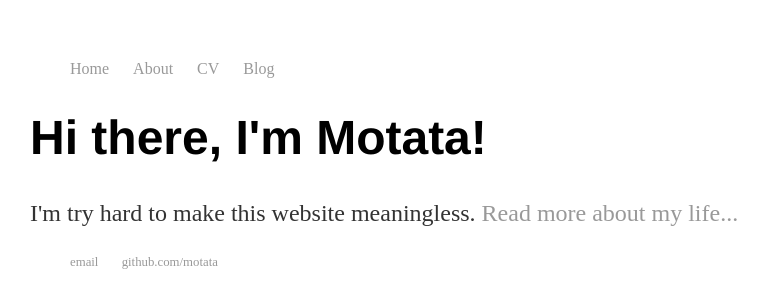
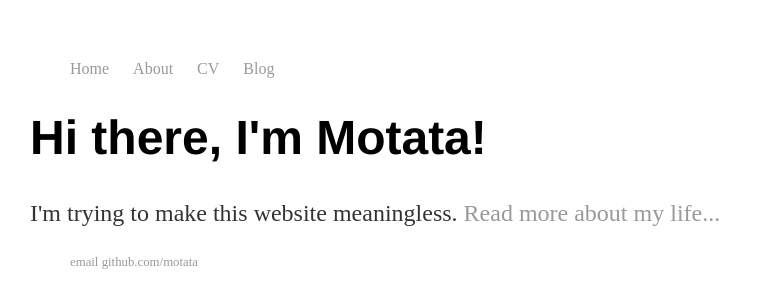
Before and after one commit to motata/motata.github.io, a Jekyll site: the page built from index.html, in a window 1280 px wide. Shown: the top 308 px of the page, without its empty margins (162-930 px from the left). Built offline with Jekyll 4.4.1, drawn with Linux system fonts in a browser that asks for light colours.

Commit message:
Update index.html

```diff
--- a/index.html
+++ b/index.html
@@ -1,32 +1,8 @@
-<!DOCTYPE html>
-<html>
-  <head>
-    <title>motata</title>
-    <!-- link to main stylesheet -->
-    <link rel="stylesheet" type="text/css" href="/css/main.css">
-  </head>
-  <body>
-    <nav>
-      <ul>
-        <li><a href="/">Home</a></li>
-        <li><a href="/about">About</a></li>
-        <li><a href="/cv">CV</a></li>
-        <li><a href="/blog">Blog</a></li>
-      </ul>
-    </nav>
-    <div class="container">
-      <div class="blurb">
-        <h1>Hi there, I'm Motata!</h1>
-        <p>I'm try hard to make this website meaningless.
-           <a href="/about">Read more about my life...</a></p>
-      </div><!-- /.blurb -->
-    </div><!-- /.container -->
-    <footer>
-      <ul>
-        <li><a href="mailto: wangjianghui111@gmail.com">email
-          </a></li>
-        <li><a href="https://github.com/motata">github.com/motata</a></li>
-      </ul>
-    </footer>
-  </body>
-</html>
+---
+layout: default
+title: motata
+---
+<div class="blurb">
+  <h1>Hi there, I'm Motata!</h1>
+  <p>I'm trying to make this website meaningless. <a href="/about">Read more about my life...</a></p>
+</div><!-- /.blurb -->
```
